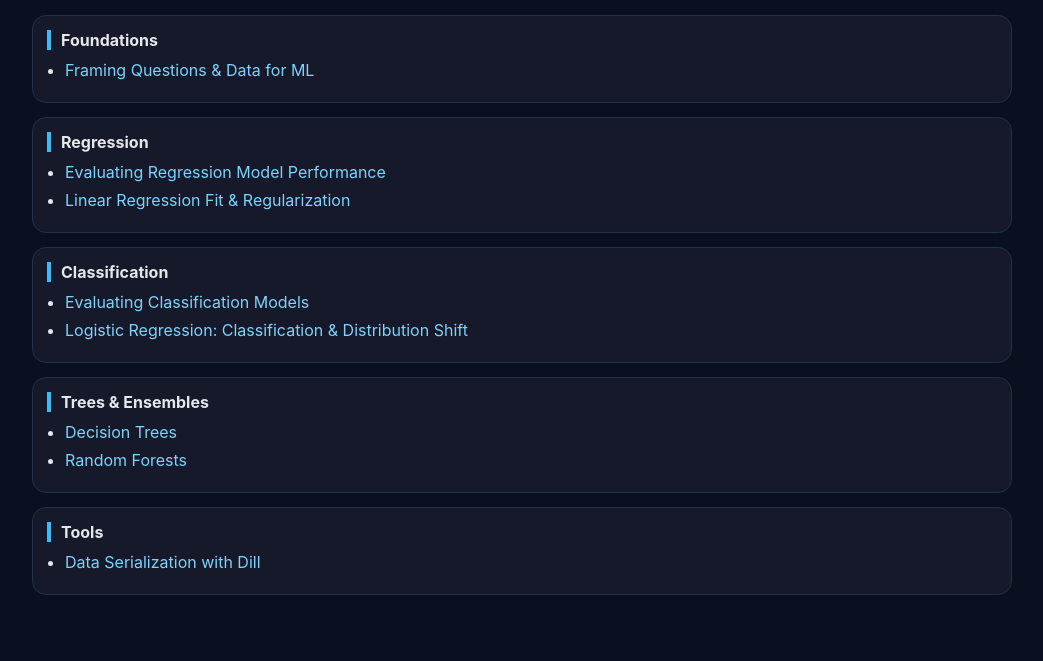
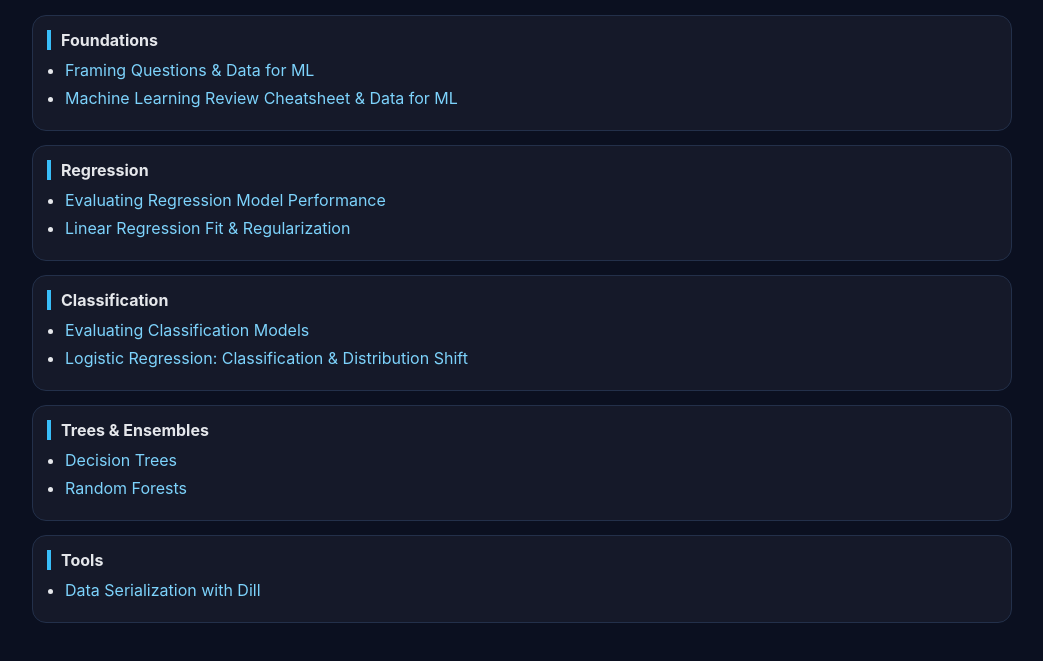
Before and after one commit to minniefaye/machine-learning-notes, a plain HTML site: page index.html in a window 1280 px wide. Shown: the part 113-774 px from the top of the page, without its empty margins (118-1161 px from the left). Drawn offline with Linux system fonts and the light colour scheme.

Commit message:
Update index.html

```diff
--- a/index.html
+++ b/index.html
@@ -28,6 +28,7 @@
 <div class="search"><input id="q" type="text" placeholder="Search..."></div>
 <div class="card" data-section="1"><h2>Foundations</h2><ul>
 <li class="item"><a href="week1-ml-framing-data.html">Framing Questions &amp; Data for ML</a></li>
+<li class="item"><a href="week5-review.html">Machine Learning Review Cheatsheet &amp; Data for ML</a></li>
 </ul></div>
 <div class="card" data-section="1"><h2>Regression</h2><ul>
 <li class="item"><a href="week3-regression-metrics.html">Evaluating Regression Model Performance</a></li>
```
